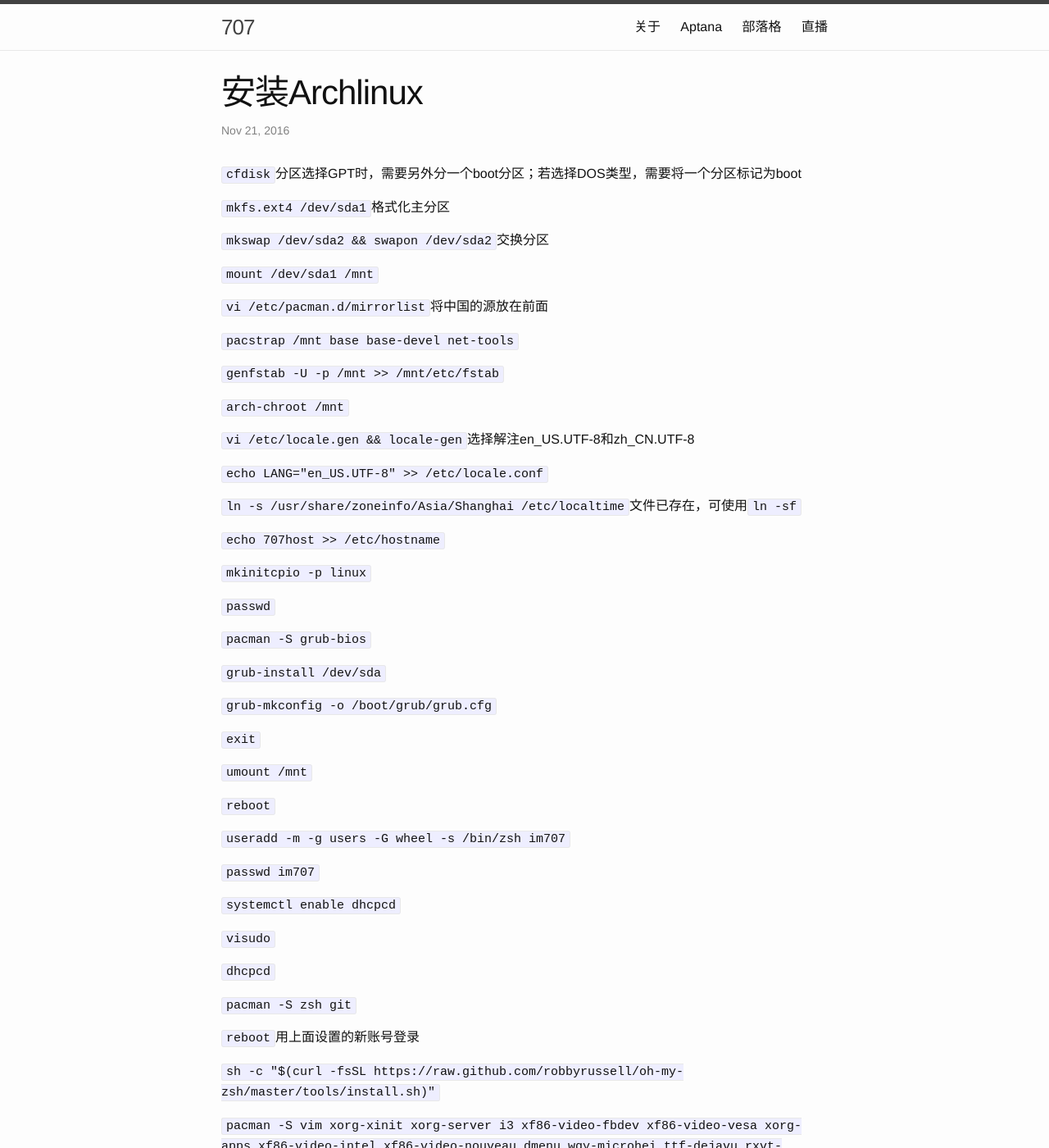
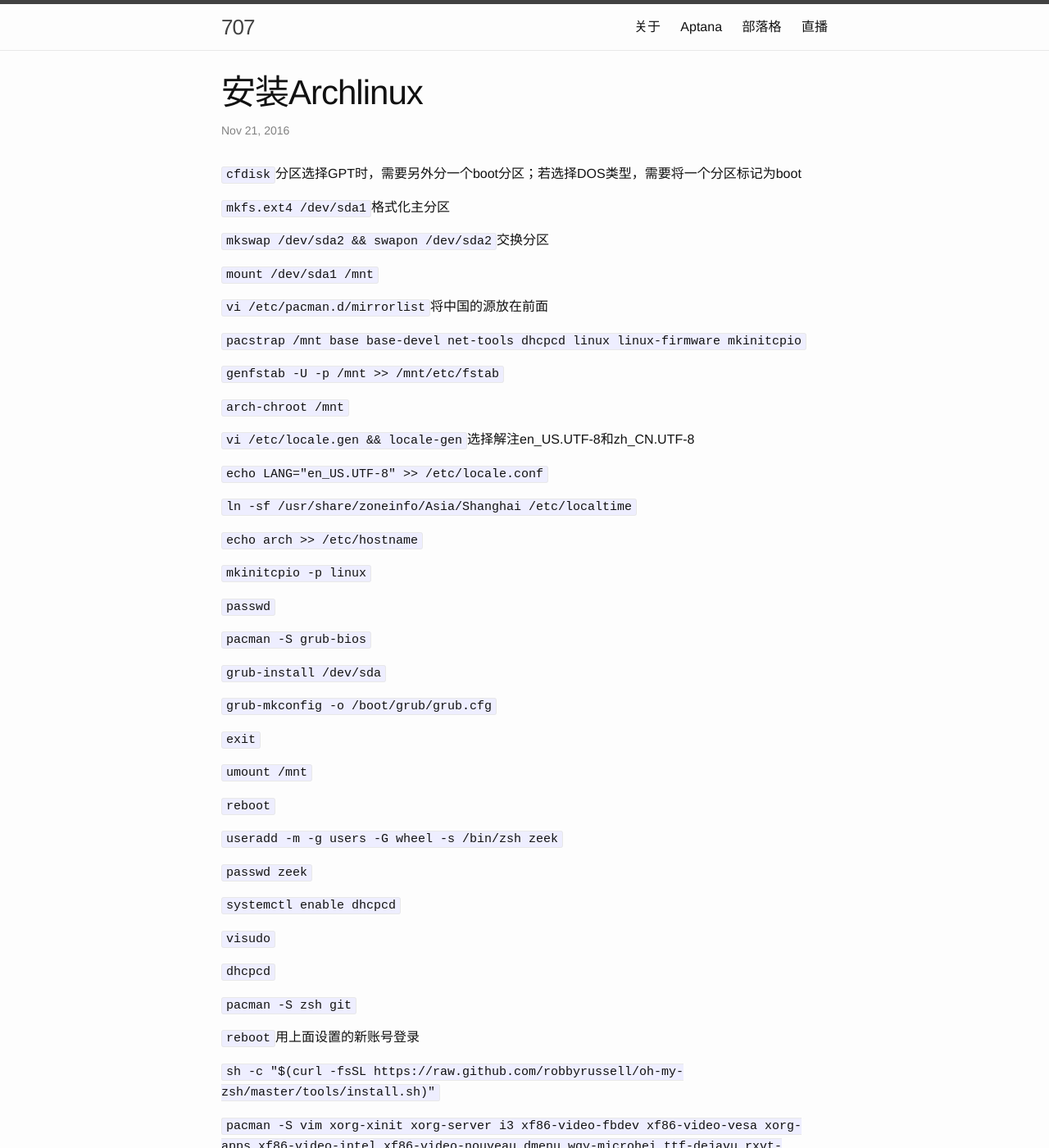
Before and after one commit to zephyrzoom/zephyrzoom.github.io, a Jekyll site: the page built from _posts/2016-11-22-archlinux-install.md, in a window 1280 px wide and 1400 px high. Shown: the whole window at 82% size. Built offline with Jekyll 4.4.1, drawn with Linux system fonts in a browser that asks for light colours; comment, search, counter and statistics services are not loaded.

Commit message:
更新arch安装

```diff
--- a/_posts/2016-11-22-archlinux-install.md
+++ b/_posts/2016-11-22-archlinux-install.md
@@ -14,7 +14,7 @@ date: 2016-11-22 00:00:00 +0800
 
 `vi /etc/pacman.d/mirrorlist`将中国的源放在前面
 
-`pacstrap /mnt base base-devel net-tools`
+`pacstrap /mnt base base-devel net-tools dhcpcd linux linux-firmware mkinitcpio`
 
 `genfstab -U -p /mnt >> /mnt/etc/fstab`
 
@@ -24,9 +24,9 @@ date: 2016-11-22 00:00:00 +0800
 
 `echo LANG="en_US.UTF-8" >> /etc/locale.conf`
 
-`ln -s /usr/share/zoneinfo/Asia/Shanghai /etc/localtime`文件已存在，可使用`ln -sf`
+`ln -sf /usr/share/zoneinfo/Asia/Shanghai /etc/localtime`
 
-`echo 707host >> /etc/hostname`
+`echo arch >> /etc/hostname`
 
 `mkinitcpio -p linux`
 
@@ -44,9 +44,9 @@ date: 2016-11-22 00:00:00 +0800
 
 `reboot`
 
-`useradd -m -g users -G wheel -s /bin/zsh im707`
+`useradd -m -g users -G wheel -s /bin/zsh zeek`
 
-`passwd im707`
+`passwd zeek`
 
 `systemctl enable dhcpcd`
 
```
